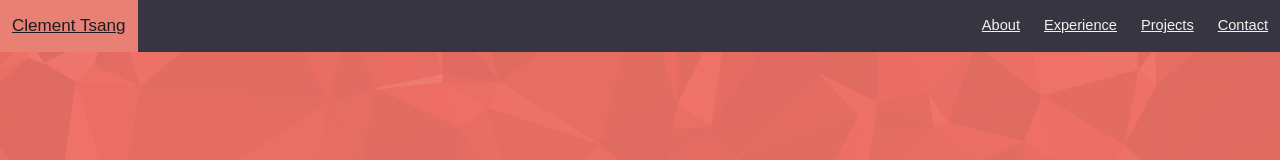
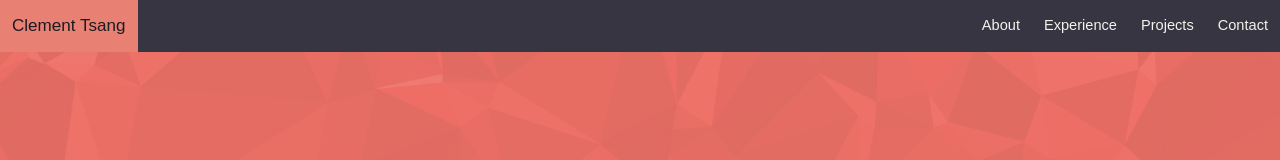
Before and after one commit to ClementTsang/clementtsang.github.io, a Vue app: page / in a window 1280 px wide. Shown: the top 160 px of the page. Built offline with nearby package versions, Linux system fonts and the light colour scheme.

Commit message:
ANOTHER fix, forgot to remove underline for bar.

```diff
--- a/src/App.vue
+++ b/src/App.vue
@@ -227,7 +227,6 @@ h3 {
 
 a {
   color: #60afe7;
-  text-decoration: underline;
 }
 
 a:visited {
@@ -237,4 +236,12 @@ a:visited {
 a:hover {
   color: var(--accent-3);
 }
+
+a {
+  text-decoration: underline;
+}
+
+.navbar a {
+  text-decoration: none;
+}
 </style>
--- a/src/main.js
+++ b/src/main.js
@@ -24,3 +24,4 @@ Vue.config.productionTip = false;
 new Vue({ router, render: h => h(App) }).$mount('#app');
 
 // TODO: IE11 polyfill for bulma
+// TODO: Consider https://webpack.js.org/guides/code-splitting/
```
